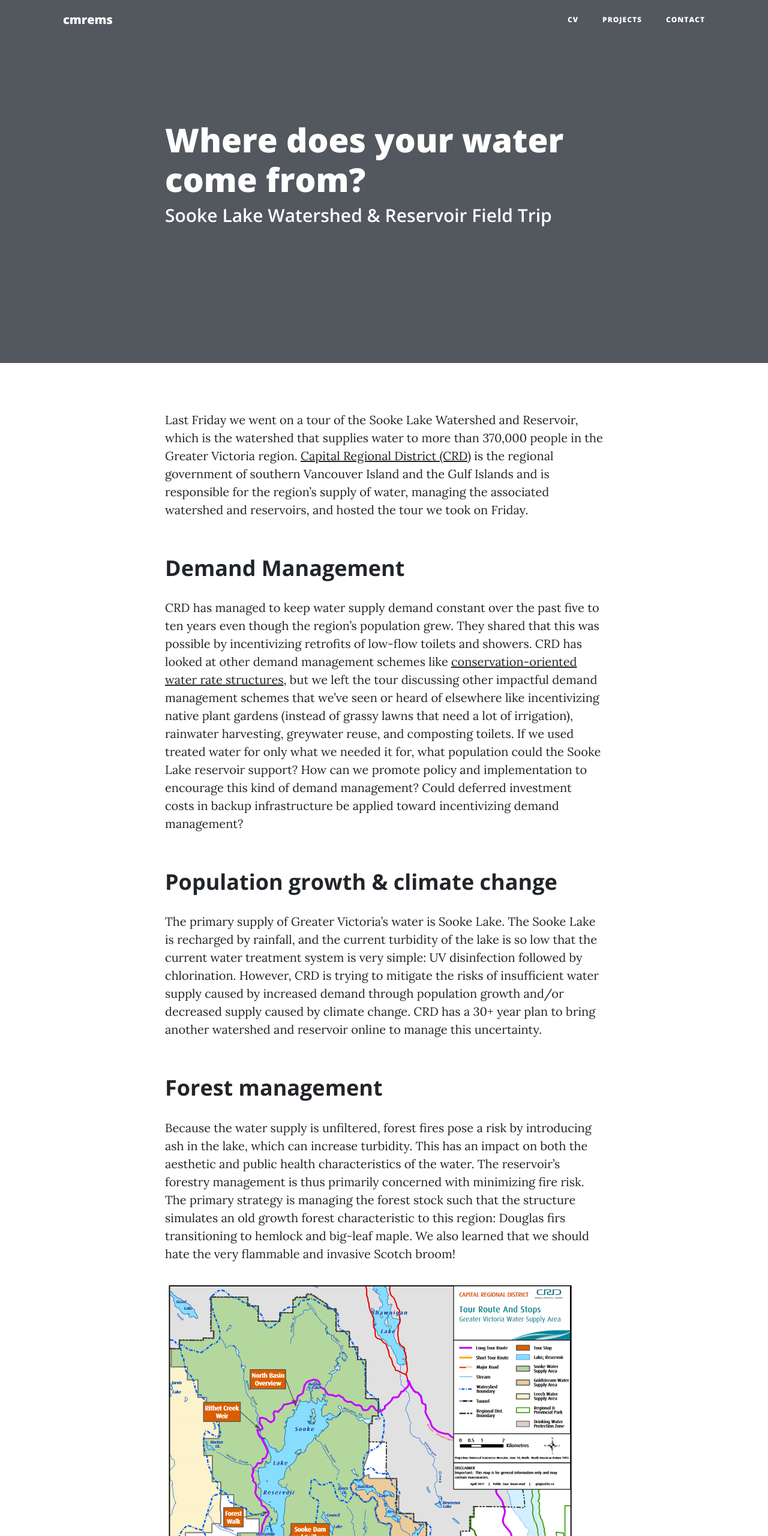
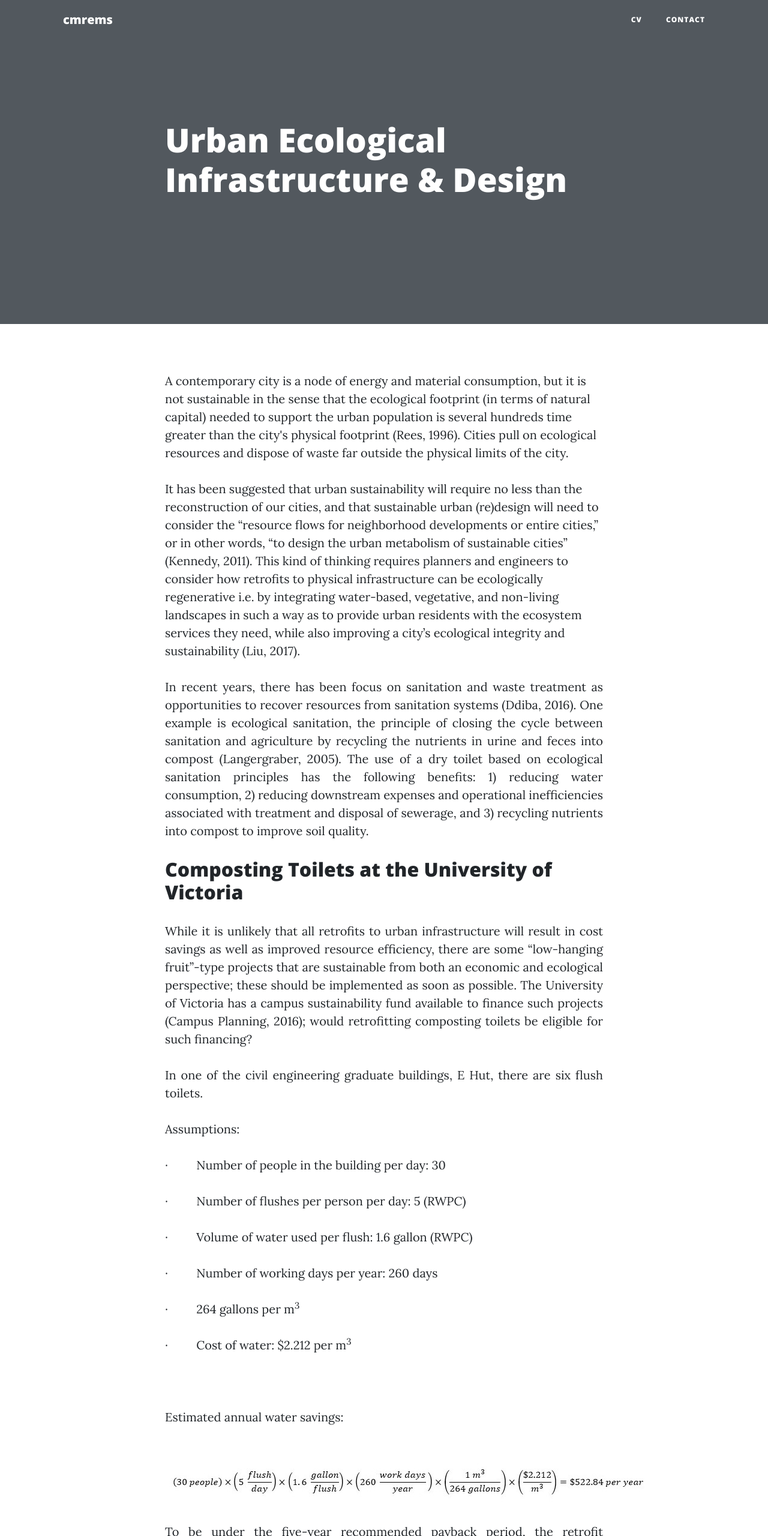
Before and after one commit to remy9/cmrems, a website: page post1.html in a window 1280 px wide. Shown: the top 2560 px of the page at 60% size. Drawn offline with nearby package versions, Linux system fonts and the light colour scheme.

Commit message:
updated posts

```diff
--- a/post1.html
+++ b/post1.html
@@ -36,13 +36,10 @@
         <div class="collapse navbar-collapse" id="navbarResponsive">
           <ul class="navbar-nav ml-auto">
             <li class="nav-item">
-              <a class="nav-link" href="cv.html">CV</a>
+              <a class="nav-link" href="img/CV_Remington.pdf">CV</a>
             </li>
             <li class="nav-item">
-              <a class="nav-link" href="projects.html">Projects</a>
-            </li>
-            <li class="nav-item">
-              <a class="nav-link" href="contact.html">Contact</a>
+              <a class="nav-link" href="mailto:claireremington@gmail.com">Contact</a>
             </li>
           </ul>
         </div>
@@ -56,8 +53,7 @@
         <div class="row">
           <div class="col-lg-8 col-md-10 mx-auto">
             <div class="post-heading">
-              <h1>Where does your water come from?</h1>
-              <h2 class="subheading">Sooke Lake Watershed & Reservoir Field Trip</h2>
+              <h1>Urban Ecological Infrastructure & Design</h1>
             </div>
           </div>
         </div>
@@ -69,11 +65,38 @@
       <div class="container">
         <div class="row">
           <div class="col-lg-8 col-md-10 mx-auto">
-            <p>Last Friday we went on a tour of the Sooke Lake Watershed and Reservoir, which is the watershed that supplies water to more than 370,000 people in the Greater Victoria region. <a href="https://www.crd.bc.ca/">Capital Regional District (CRD)</a> is the regional government of southern Vancouver Island and the Gulf Islands and is responsible for the region’s supply of water, managing the associated watershed and reservoirs, and hosted the tour we took on Friday.</p>
+            <p>A contemporary city is a node of energy and material consumption, but it is not sustainable in the sense that the ecological footprint (in terms of natural capital) needed to support the urban population is several hundreds time greater than the city's physical footprint (Rees, 1996). Cities pull on ecological resources and dispose of waste far outside the physical limits of the city.</p>
 
-            <h2 class="section-heading">Demand Management</h2>
+            <p>It has been suggested that urban sustainability will require no less than the reconstruction of our cities, and that sustainable urban (re)design will need to consider the &ldquo;resource flows for neighborhood developments or entire cities,&rdquo; or in other words, &ldquo;to design the urban metabolism of sustainable cities&rdquo; (Kennedy, 2011). This kind of thinking requires planners and engineers to consider how retrofits to physical infrastructure can be ecologically regenerative i.e. by integrating water-based, vegetative, and non-living landscapes in such a way as to provide urban residents with the ecosystem services they need, while also improving a city&rsquo;s ecological integrity and sustainability (Liu, 2017).</p>
 
-            <p> CRD has managed to keep water supply demand constant over the past five to ten years even though the region’s population grew. They shared that this was possible by incentivizing retrofits of low-flow toilets and showers. CRD has looked at other demand management schemes like <a href="https://www.crd.bc.ca/docs/default-source/water-pdf/conser568.pdf?sfvrsn=2">conservation-oriented water rate structures</a>, but we left the tour discussing other impactful demand management schemes that we’ve seen or heard of elsewhere like incentivizing native plant gardens (instead of grassy lawns that need a lot of irrigation), rainwater harvesting, greywater reuse, and composting toilets. If we used treated water for only what we needed it for, what population could the Sooke Lake reservoir support? How can we promote policy and implementation to encourage this kind of demand management? Could deferred investment costs in backup infrastructure be applied toward incentivizing demand management?</p>
+            <p style="text-align: justify;">In recent years, there has been focus on sanitation and waste treatment as opportunities to recover resources from sanitation systems (Ddiba, 2016). One example is ecological sanitation, the principle of closing the cycle between sanitation and agriculture by recycling the nutrients in urine and feces into compost (Langergraber, 2005). The use of a dry toilet based on ecological sanitation principles has the following benefits: 1) reducing water consumption, 2) reducing downstream expenses and operational inefficiencies associated with treatment and disposal of sewerage, and 3) recycling nutrients into compost to improve soil quality.</p>
+            <h2>
+            	<strong>Composting Toilets at the University of Victoria</strong></h2>
+            <p style="text-align: justify;">While it is unlikely that all retrofits to urban infrastructure will result in cost savings as well as improved resource efficiency, there are some &ldquo;low-hanging fruit&rdquo;-type projects that are sustainable from both an economic and ecological perspective; these should be implemented as soon as possible. The University of Victoria has a campus sustainability fund available to finance such projects (Campus Planning, 2016); would retrofitting composting toilets be eligible for such financing?</p>
+            <p style="text-align: justify;">In one of the civil engineering graduate buildings, E Hut, there are six flush toilets.</p>
+            <p style="text-align: justify;">Assumptions:</p>
+            <p style="text-align: justify;">&middot;&nbsp;&nbsp;&nbsp;&nbsp;&nbsp;&nbsp;&nbsp;&nbsp; Number of people in the building per day: 30</p>
+            <p style="text-align: justify;">&middot;&nbsp;&nbsp;&nbsp;&nbsp;&nbsp;&nbsp;&nbsp;&nbsp; Number of flushes per person per day: 5 (RWPC)</p>
+            <p style="text-align: justify;">&middot;&nbsp;&nbsp;&nbsp;&nbsp;&nbsp;&nbsp;&nbsp;&nbsp; Volume of water used per flush: 1.6 gallon (RWPC)</p>
+            <p style="text-align: justify;">&middot;&nbsp;&nbsp;&nbsp;&nbsp;&nbsp;&nbsp;&nbsp;&nbsp; Number of working days per year: 260 days</p>
+            <p style="text-align: justify;">&middot;&nbsp;&nbsp;&nbsp;&nbsp;&nbsp;&nbsp;&nbsp;&nbsp; 264 gallons per m<sup>3</sup></p>
+            <p style="text-align: justify;">&middot;&nbsp;&nbsp;&nbsp;&nbsp;&nbsp;&nbsp;&nbsp;&nbsp; Cost of water: $2.212 per m<sup>3</sup></p>
+            <p style="text-align: justify;">&nbsp;</p>
+            	    <p style="text-align: justify;">Estimated annual water savings:</p>
+                    <img src="img/water savings calculation.jpg" alt="Composting Toilet Water Savings">
+            <p style="text-align: justify;">To be under the five-year recommended payback period, the retrofit investment would have to be less than five times the annual water savings, or $2,614.18. This comes out to $435.70 per toilet retrofitted. Many higher-tech commercial composting toilets, like the Envirolet toilet manufactured in Canada, cost several thousand dollars per unit to install.</p>
+            <p style="text-align: justify;">Unfortunately, the short-term economic benefits for retrofitting are not sufficient, perhaps rendering this proposal idea ineligible. But is there a moral argument to be made?</p>
+            <h2>
+            	<strong>References</strong></h2>
+            <p>Campus Planning &amp; Sustainability. (2016). Energy and water savings projects application. <em>University of Victoria</em>. Retrieved from <a href="https://www.uvic.ca/sustainability/involved/sustainability-fund/application/index.php">https://www.uvic.ca/sustainability/involved/sustainability-fund/application/index.php</a></p>
+            <p>Ddiba, D. (2016). <em>Estimating the potential for resource recovery from productive sanitation in urban areas.</em> <a href="https://doi.org/10.13140/RG.2.1.4987.2881">https://doi.org/10.13140/RG.2.1.4987.2881</a></p>
+            <p>Envirolet Eco Sanitation Systems. Retrieved from <a href="https://www.envirolet.ca/">https://www.envirolet.ca/</a></p>
+            <p>Kennedy, C., Pincetl, S., &amp; Bunje, P. (2011, August). The study of urban metabolism and its applications to urban planning and design. <em>Environmental Pollution</em>. <a href="https://doi.org/10.1016/j.envpol.2010.10.022">https://doi.org/10.1016/j.envpol.2010.10.022</a></p>
+            <p>Langergraber, G., &amp; Muellegger, E. (2005). Ecological Sanitation - A way to solve global sanitation problems? <em>Environment International</em>. Elsevier Ltd. <a href="https://doi.org/10.1016/j.envint.2004.08.006">https://doi.org/10.1016/j.envint.2004.08.006</a></p>
+            <p>Liu, X., Zhang, X., Zhao, D., Liu, H., &amp; Zhou, C. (2017). Urban ecological infrastructure: an integrated network for ecosystem services and sustainable urban systems. <em>Journal of Cleaner Production</em>, <em>163</em>, S12&ndash;S18. <a href="https://doi.org/10.1016/J.JCLEPRO.2016.02.079">https://doi.org/10.1016/J.JCLEPRO.2016.02.079</a></p>
+            <p>Rees, W., &amp; Wackernagel, M. (1996). URBAN ECOLOGICAL FOOTPRINTS: WHY CITIES CANNOT BE SUSTAINABLE AND WHY THEY, <em>9255</em>(96), 223&ndash;248.</p>
+            <p>Regional Water Providers Consortium. Toilet water use. Retrieved from <a href="https://www.conserveh2o.org/toilet-water-use">https://www.conserveh2o.org/toilet-water-use</a></p>
+            	    <p></p>
 
             <h2 class="section-heading">Population growth & climate change</h2>
 
```
Also changed, not shown: post2.html (+2 -5 lines).
